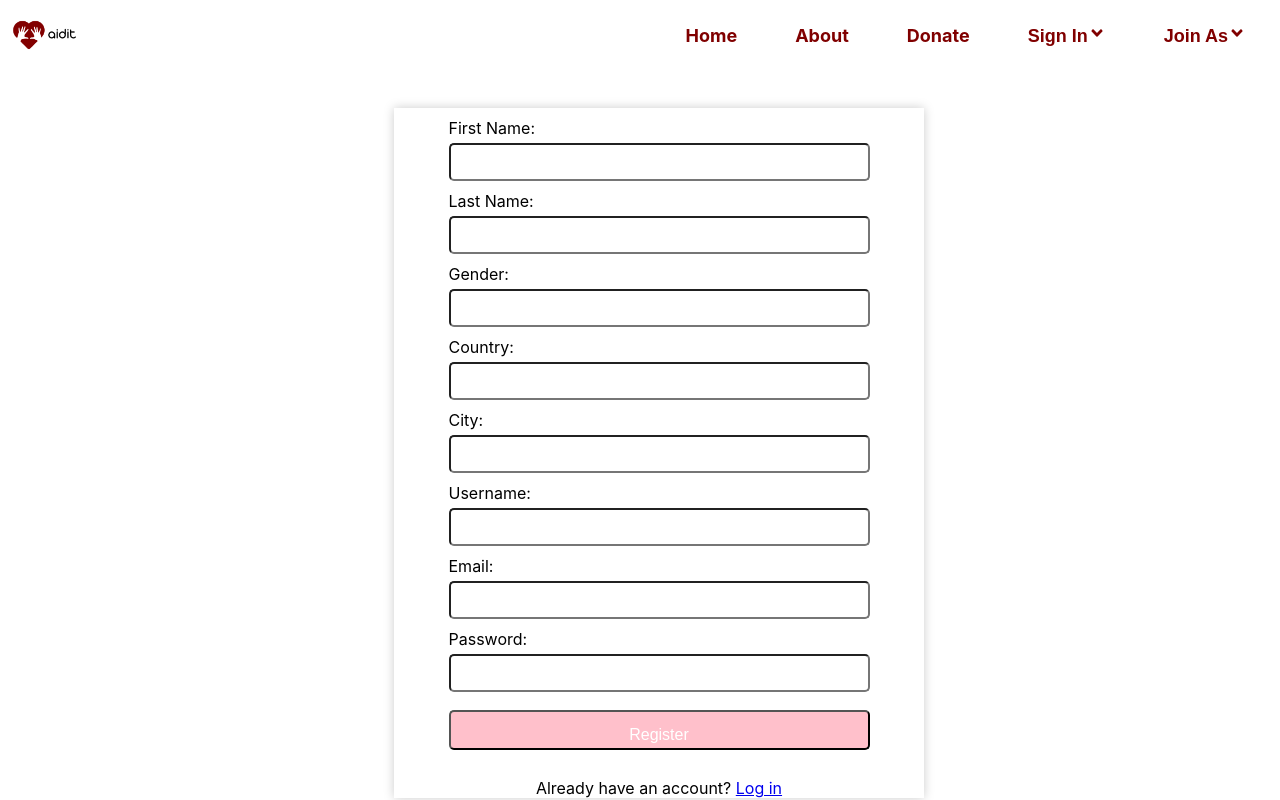
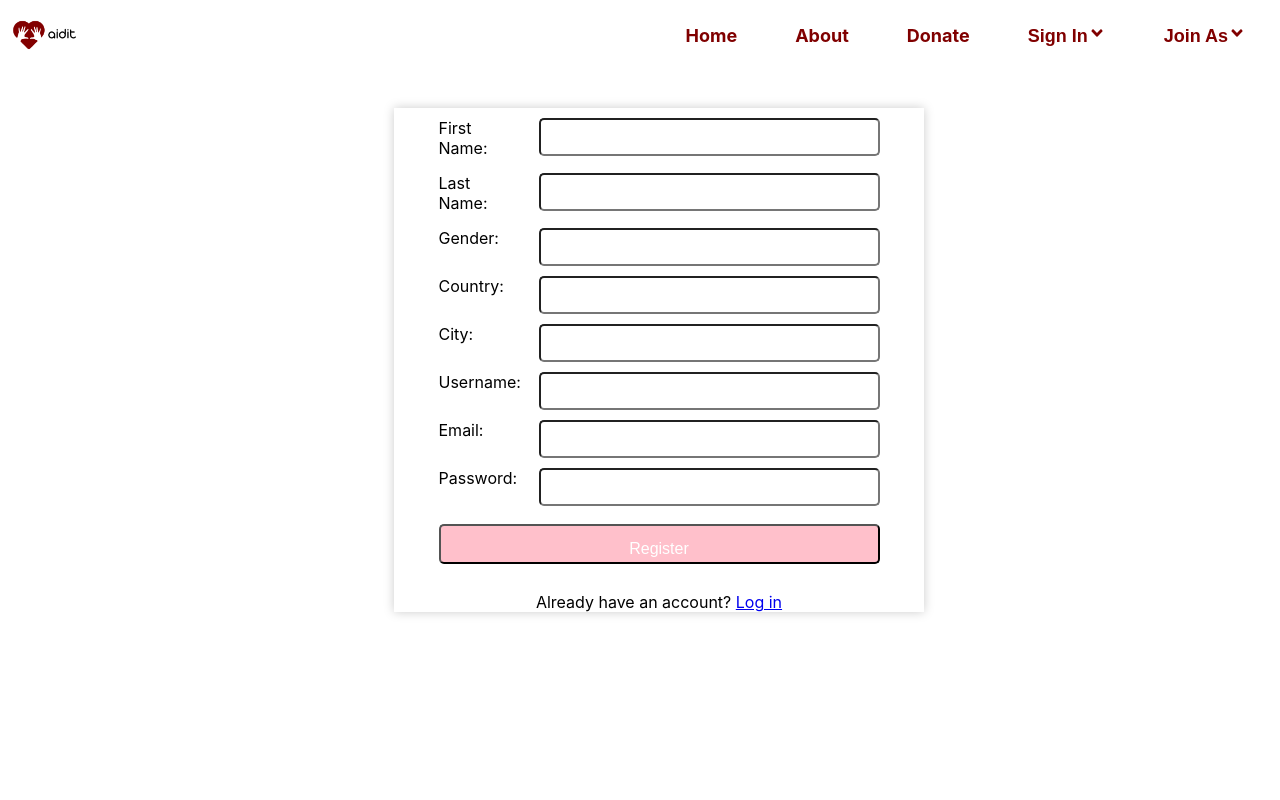
Before and after one commit to AIDIT-A-Humanitarian-Cause/Aidit_Hackathon, a React (Create React App) app in the folder client/: page /join/donor/register in a window 1280 px wide. Built offline with nearby package versions, Linux system fonts and the light colour scheme.

Commit message:
navbar added

```diff
--- a/client/src/components/DonorRegister.js
+++ b/client/src/components/DonorRegister.js
@@ -21,7 +21,7 @@ const FormContainer = styled.div`
 
 const FormRow = styled.div`
   display: flex;
-  flex-direction: column;
+
   align-items: flex-start;
   margin: 10px 0;
 `;
@@ -29,6 +29,9 @@ const FormRow = styled.div`
 const Label = styled.label`
   font-size: 16px;
   margin-bottom: 5px;
+  padding-right : 20px;
+  width: 80px;
+  display : inline-block;
 `;
 
 const Input = styled.input`
@@ -38,7 +41,8 @@ const Input = styled.input`
   font-size: 16px;
   border-radius: 5px;
   border: outline;
-  width: 380px;
+  width: 300px;
+
 
 
 `;
--- a/client/src/components/DonorSignIn.js
+++ b/client/src/components/DonorSignIn.js
@@ -9,19 +9,23 @@ const FormContainer = styled.div`
   flex-direction: column;
   align-items: center;
   padding: 20px;
+  height : 250px;
   box-shadow: 0px 0px 10px 0px #ccc;
 `;
 
 const FormRow = styled.div`
   display: flex;
-  flex-direction: column;
-  align-items: flex-start;
+  align-items: center;
+
   margin: 10px 0;
 `;
 
 const Label = styled.label`
   font-size: 16px;
+  padding-right: 20px;
+  display: inline-block;
   margin-bottom: 5px;
+  width: 100px;
 `;
 
 const Input = styled.input`
@@ -29,7 +33,9 @@ const Input = styled.input`
   font-size: 16px;
   border-radius: 5px;
   border: outline;
+  display : inline-block ;
   width: 100%;
+
 `;
 
 const Button = styled.button`
@@ -42,6 +48,7 @@ const Button = styled.button`
   border-radius: 5px;
   font-size: 16px;
   width: 100%;
+  height : 45px;
 `;
 
 const SignUpPrompt = styled.div`
--- a/client/src/components/InstitutionRegister.js
+++ b/client/src/components/InstitutionRegister.js
@@ -17,7 +17,7 @@ const FormContainer = styled.div`
 
 const FormRow = styled.div`
   display: flex;
-  flex-direction: column;
+  flex-direction: row;
   align-items: flex-start;
   margin: 10px 0;
   border: outline;
--- a/client/src/components/InstitutionSignIn.js
+++ b/client/src/components/InstitutionSignIn.js
@@ -26,7 +26,7 @@ const Container = styled.div `
 
 const FormRow = styled.div`
   display: flex;
-  flex-direction: column;
+
   align-items: flex-start;
   margin: 10px 0;
 `;
@@ -34,6 +34,7 @@ const FormRow = styled.div`
 const Label = styled.label`
   font-size: 16px;
   margin-bottom: 5px;
+  width: 200px;
 `;
 
 const Input = styled.input`
@@ -45,15 +46,23 @@ const Input = styled.input`
 `;
 
 const Button = styled.button`
-  background-color: #4caf50;
+  background-color: gray;
   color: white;
   padding: 14px 20px;
-  margin: 8px 0;
+height : 40px;
+    margin-top : 20px;
   border: outline;
   cursor: pointer;
   border-radius: 5px;
   font-size: 16px;
-  width: 100%;
+  align-text : center;
+
+  align-items : center;
+  justify-content : center;
+  align-items : center ;
+ margin-left : 100px;
+  width: 135px;
+  border-radius : 30px;
 `;
 
 const SignUpPrompt = styled.div`
--- a/client/src/components/Slider.js
+++ b/client/src/components/Slider.js
@@ -42,6 +42,7 @@ const Wrapper = styled.div`
   align-items: center;
   background-color: rgba(250, 236, 214, 0.5);
   transition: all 1s ease;
+
   transform: translateX(${(props) => props.slideIndex * -100}vw);
 `;
 const Slide = styled.div`
@@ -70,6 +71,7 @@ const InfoContainer = styled.div`
   flex: .8;
   padding: 0px;
   margin: 0px;
+
 `;
 const Title = styled.h1`
   font-size: 25.45px;
--- a/client/src/components/StoryPopUp.js
+++ b/client/src/components/StoryPopUp.js
@@ -26,6 +26,7 @@ function StoryPopUp(props) {
         <ImgContainer>
             <img src = {props.image} alt = " this one"/>
         </ImgContainer>
+        <hr/>
         <TextContainer>
             <TextTitle>
                 {props.title}'s Story
@@ -70,13 +71,15 @@ const Container = styled.div `
     position : absolute;
     display: flex;
     flex-direction : column ;
-    width: 400px;
+    width: 450px;
     height : 400px;
     border-radius : 20px;
-    background-color : rgba(242,222,186,0.9);
-    top : 1px;
+    background-color : white;
+    top : 10px;
     margin-bottom : 10px;
+
     font-family : Utilatarian ;
+
 
 
 
@@ -86,6 +89,8 @@ const ImgContainer = styled.div`
     padding-top : 20px;
     width : 350px;
     height : 250px;
+    justify-content : end;
+
     padding-left: 25px;
     img {
        width: 100%;
--- a/client/src/home/DonationPage.js
+++ b/client/src/home/DonationPage.js
@@ -8,6 +8,17 @@ const FormContainer = styled.div`
   align-items: center;
   padding: 20px;
   box-shadow: 0px 0px 10px 0px #ccc;
+`;
+
+const Label = styled.label`
+
+`;
+
+const Input = styled.input`
+
+
+
+
 `;
 const DonationPage = () => {
   const [formData, setFormData] = useState({
@@ -52,16 +63,16 @@ const DonationPage = () => {
       <Navbar />
       <FormContainer>
         <form onSubmit={handleSubmit}>
-          <label>
+          <Label>
             Name of Donation:
-            <input
+            <Input
               type="text"
               name="nameOfDonation"
               value={formData.nameOfDonation}
               onChange={handleChange}
               required
             />
-          </label>
+          </Label>
           <label>
             Required Amount:
             <input
--- a/client/src/home/Home.js
+++ b/client/src/home/Home.js
@@ -24,7 +24,8 @@ function Home() {
       <CardsDonar />
       <CounterUp />
       <Slider />
-      <DonorTitle>Our Top Donors</DonorTitle>
+      <DonorTitle><hr/>Our Top Donors
+        </DonorTitle>
       <DonorContainer>
         {images.map((val) => {
           return <Donors props={{ images: val }} />;
@@ -42,6 +43,7 @@ const DonorContainer = styled.div`
   flex-direction: row;
   padding: 20px;
   align-items: center;
+
   justify-content: space-evenly;
   background-color: rgba(250, 236, 214, 0.5);
   padding-bottom: 40px;
--- a/client/src/home/IndividualDonar.js
+++ b/client/src/home/IndividualDonar.js
@@ -227,6 +227,8 @@ const IndividualDonar = (props) => {
   };
 
   return (
+    <>
+    <Navbar/>
     <Container>
       <Wrapper>
         <ImageContainer>
@@ -256,7 +258,7 @@ const IndividualDonar = (props) => {
               <ListDescription>{locationState.progress}</ListDescription>
             </Description>
             <FilterTitle style={{ fontWeight: 'bold' }}>
-              Donation donatingAmount ($):{' '}
+              Donation Amount ($):{' '}
             </FilterTitle>
             <Price
               type='number'
@@ -303,6 +305,7 @@ const IndividualDonar = (props) => {
 
       <Footer />
     </Container>
+    </>
   );
 };
 export default IndividualDonar;
--- a/client/src/home/countUp.js
+++ b/client/src/home/countUp.js
@@ -8,7 +8,7 @@ function CounterUp() {
   const Container = styled.div`
   overflow-x : none;
     height: 26vh;
-    margin-top : 40px;
+
     background-color: rgba(242, 222, 186, 0.9);
     opacity: 0.85;
     display: flex;
```
